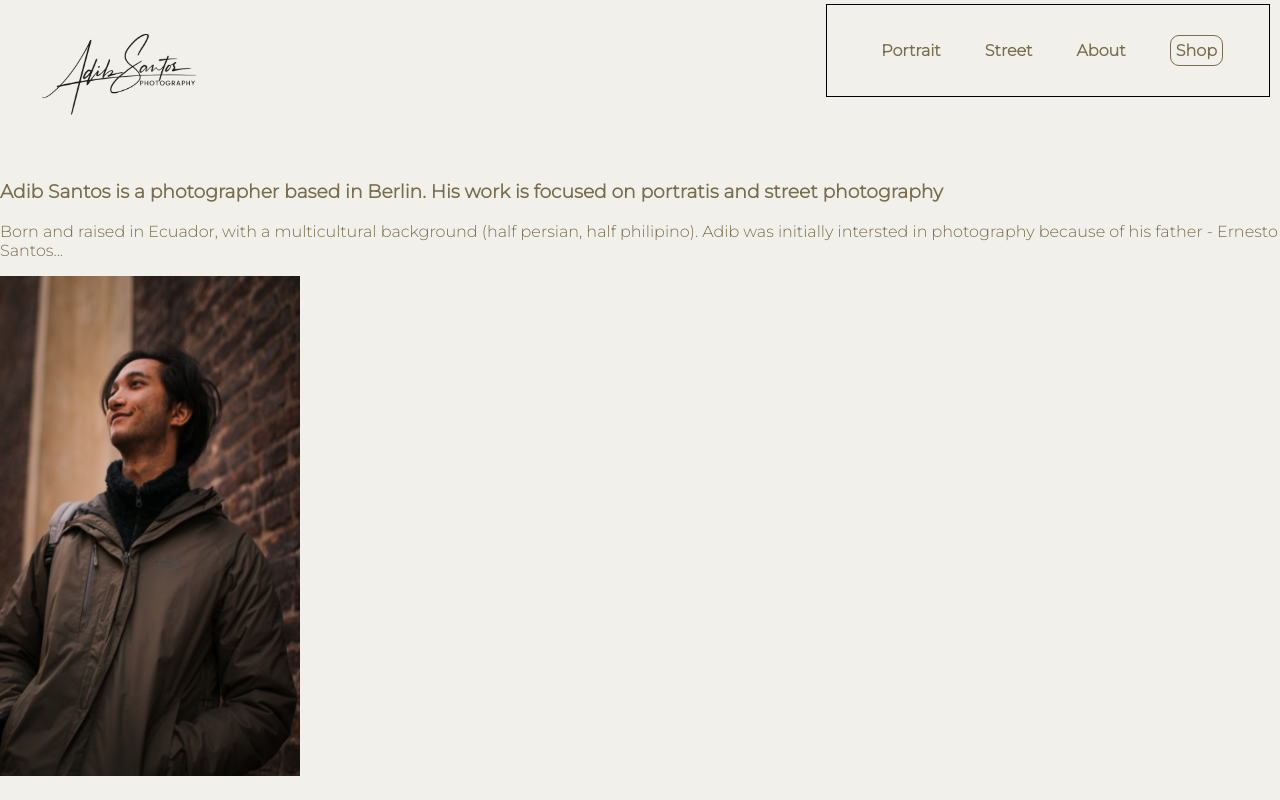
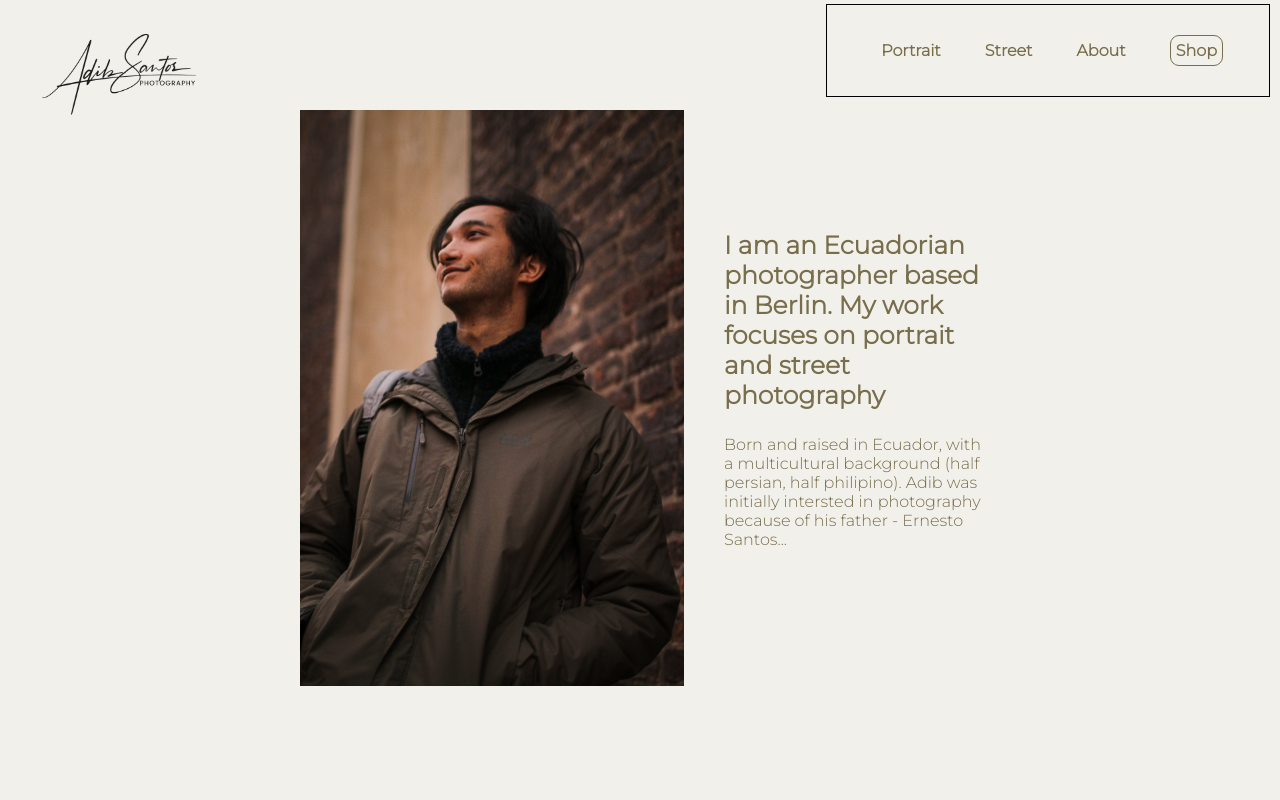
Before and after one commit to adib-santos/Adib-Santos-photography-website---foundations, a Flask app: page /about in a window 1280 px wide. Run offline with Flask 2, Linux system fonts and the light colour scheme.

```diff
--- a/app/static/css/main.css
+++ b/app/static/css/main.css
@@ -81,9 +81,36 @@ h1, h3{
     padding-left: 20px;
 }
 
+
+/*
+    ABOUT
+*/
+
+.about-container {
+
+    display: flex;
+    justify-content: center;
+
+}
 .selfie {
-    height: 500px;
-    width: 300px;
+    width: 30%;
+    margin-left: 300px;
+    margin-top: 30px;
+}
+
+.sub-about-text {
+    margin-right: 20px;
+    margin-left: 40px;
+    margin-top: 50px;
+}
+
+.bout-me {
+    width: 50%;
+    font-size: 25px;
+}
+
+.me-description {
+    width: 50%;;
 }
 
 .text {
--- a/app/templates/simple_pages/about.html
+++ b/app/templates/simple_pages/about.html
@@ -4,13 +4,19 @@
 
 {% block body %}
 
-<h3 class="bout-me">Adib Santos is a photographer based in Berlin. His work is focused on portratis and street photography </h3>
 
-<p>
-    Born and raised in Ecuador, with a multicultural background (half persian, half philipino). Adib was initially intersted in photography because of his father - Ernesto Santos...
-</p>
+<div class="about-container">
 
-<img src="/static/images/portrait/yo.JPG" class="selfie">
+    <img src="/static/images/portrait/yo.JPG" class="selfie">
+
+    <div class="sub-about-text">
+
+        <h3 class="bout-me">I am an Ecuadorian photographer based in Berlin. My work focuses on portrait and street photography </h3>
+        <p class="me-description">Born and raised in Ecuador, with a multicultural background (half persian, half philipino). Adib was initially intersted in photography because of his father - Ernesto Santos...</p>
+    </div>
+
+
 </div>
 
+
 {% endblock %}
--- a/app/templates/simple_pages/portrait.html
+++ b/app/templates/simple_pages/portrait.html
@@ -9,17 +9,13 @@
     <img src="static/images/portrait/isa.JPG" alt="" class="portrait-main">
 </div>
 
-
-<div class="portrait-grid">
+<div class="grid">
     <img src="static/images/portrait/churos-1.jpg" alt="portrait picture">
     <img src="static/images/portrait/jaz1.jpg" alt="portrait picture">
     <img src="static/images/portrait/franco-1.jpg" alt="portrait picture">
-    <img src="static/images/portrait/shapo-1.jpg" alt="portrait picture">
     <img src="static/images/portrait/franco-3.jpg" alt="portrait picture">
     <img src="static/images/portrait/chicky-1.jpg" alt="portrait picture">
-    <img src="static/images/portrait/caro-3.jpg" alt="portrait picture">
     <img src="static/images/portrait/shapo-2.jpg" alt="portrait picture">
 </div>
 
-
 {% endblock %}
```
Also changed, not shown: other parts of app/static/css/main.css (+22 -20 lines), app/templates/simple_pages/street.html (+10 -0 lines), app/static/images/street/aaron_haifa.jpg (deleted).
